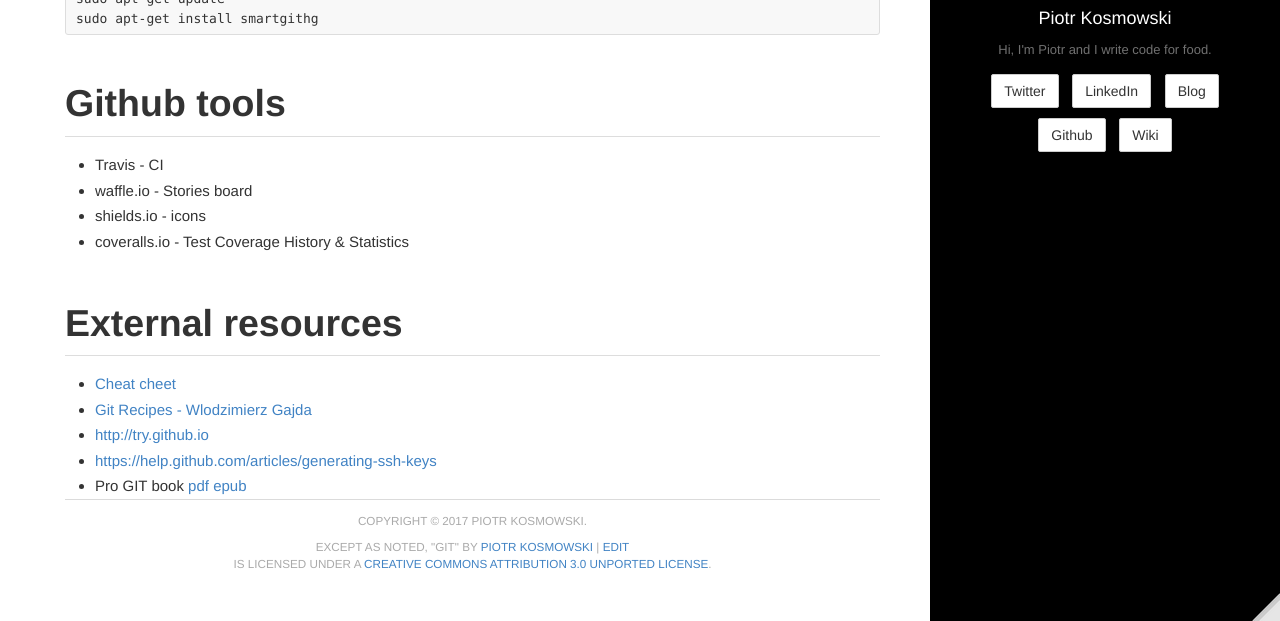
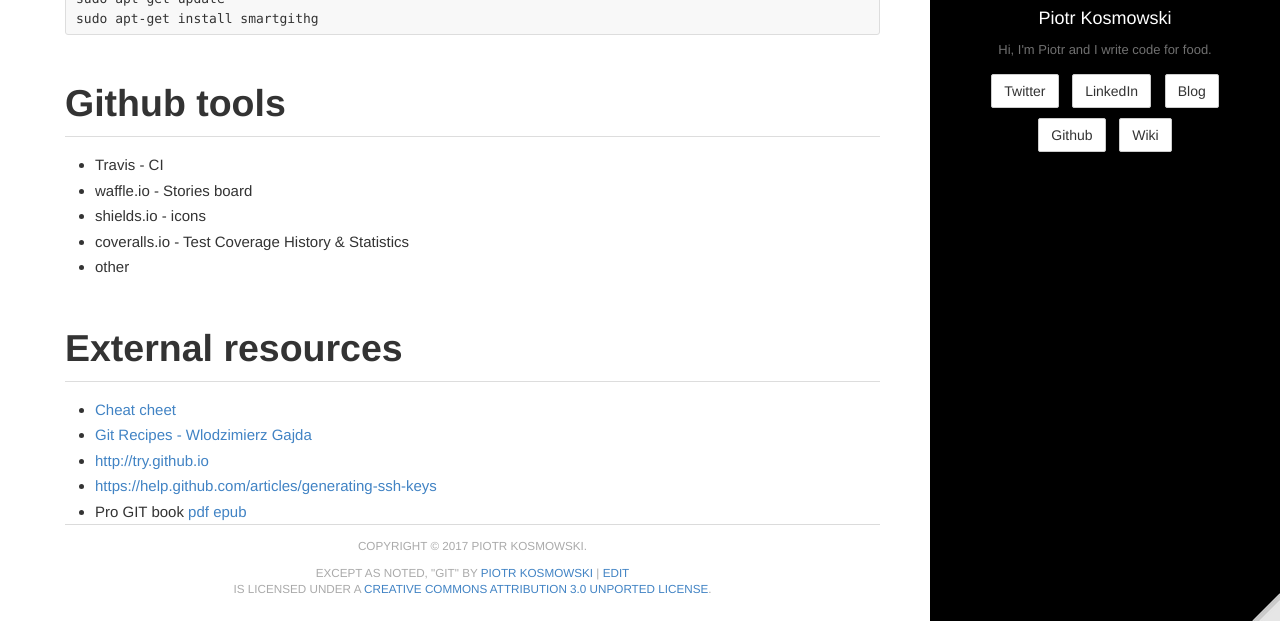
Before and after one commit to kospiotr/kospiotr.github.io, a Jekyll site: the page built from wiki/git.md, in a window 1280 px wide and 900 px high, scrolled down 2676 px, cut to the strip 279-900 px from the top of the window. Built offline with Jekyll 4.4.1, drawn with Linux system fonts in a browser that asks for light colours.

Commit message:
Update git.md

```diff
--- a/wiki/git.md
+++ b/wiki/git.md
@@ -105,6 +105,7 @@
 * waffle.io - Stories board
 * shields.io - icons
 * coveralls.io - Test Coverage History & Statistics
+* other
 
 # External resources
 
```
